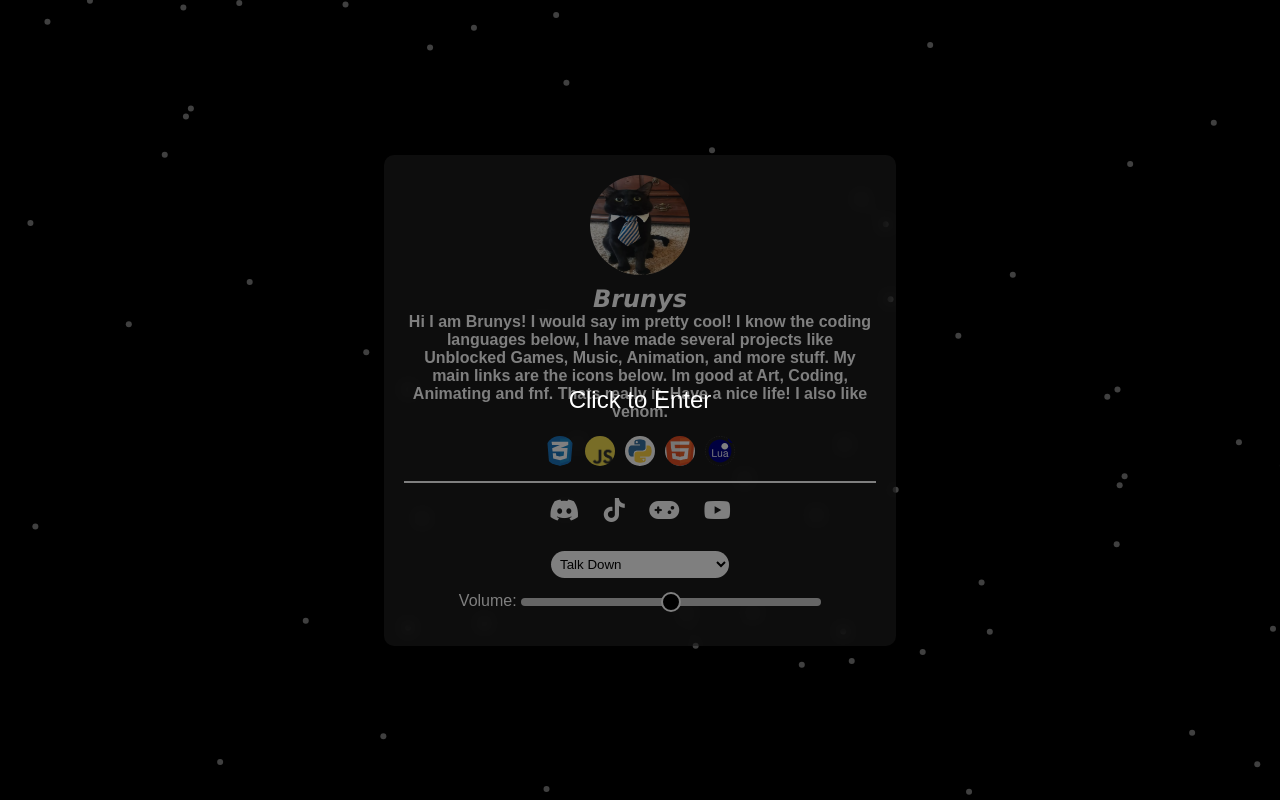
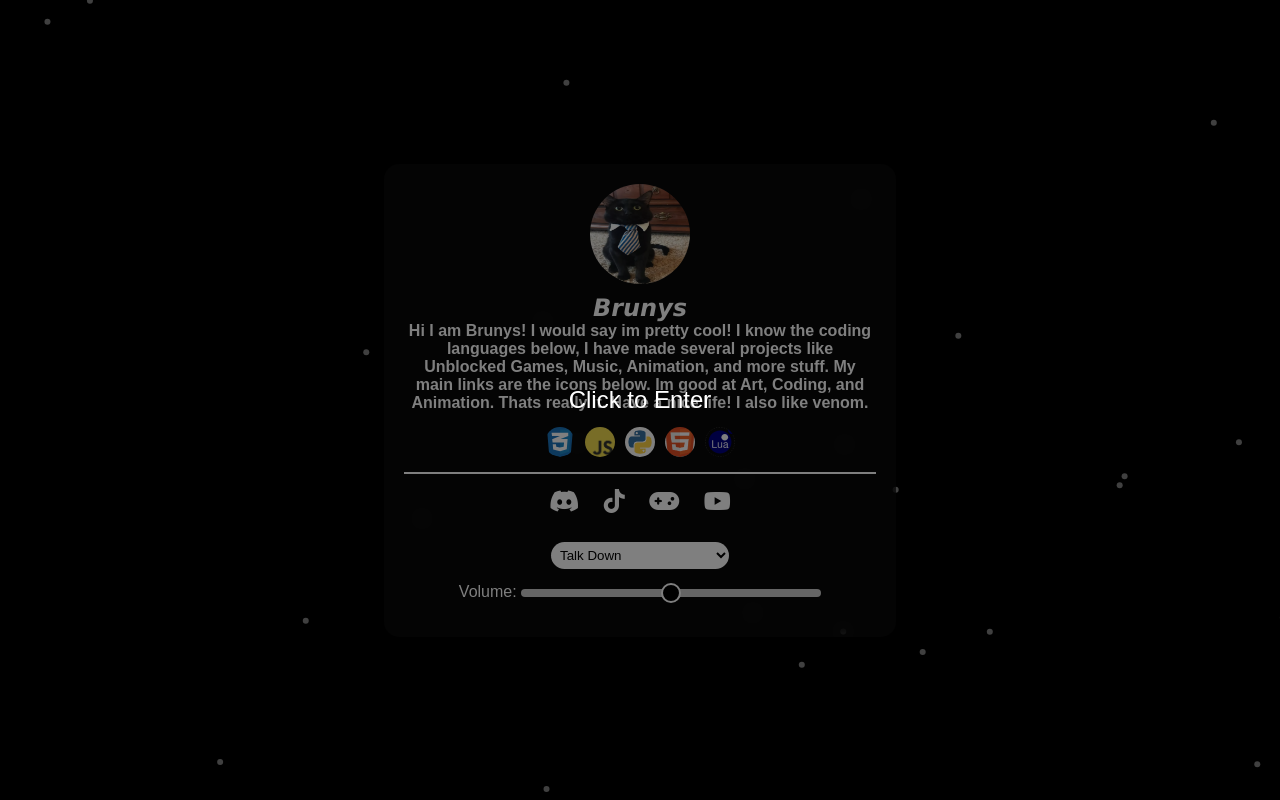
Before and after one commit to use-brunysixlwork/Brunys-About-Me, a plain HTML site: page index.html in a window 1280 px wide. Drawn offline with nearby package versions, Linux system fonts and the light colour scheme.

Commit message:
NEW SONGS + NEW CSS + PFP CHANGE

```diff
--- a/index.html
+++ b/index.html
@@ -37,7 +37,7 @@
     <div class="about-container">
       <img class="profile" src="/images/pfp.jpg">
       <h2>𝘽𝙧𝙪𝙣𝙮𝙨</h2>
-      <h4>Hi I am Brunys! I would say im pretty cool! I know the coding languages below, I have made several projects like Unblocked Games, Music, Animation, and more stuff. My main links are the icons below. Im good at Art, Coding, Animating and fnf. Thats really it. Have a nice life! I also like venom.</h4>
+      <h4>Hi I am Brunys! I would say im pretty cool! I know the coding languages below, I have made several projects like Unblocked Games, Music, Animation, and more stuff. My main links are the icons below. Im good at Art, Coding, and Animation. Thats really it. Have a nice life! I also like venom.</h4>
 
       <div class="image-group">
         <img src="/images/css.svg">
@@ -58,7 +58,7 @@
 
       <br>
 
-      <select id="mp3Selector">
+      <select id="mp3Selector" onchange="saveSelection()">
         <option value="/music/talk down.mp3">Talk Down</option>
         <option value="/music/mary.mp3">Mary</option>
         <option value="/music/dryyoureyes.mp3">Dry Your Eyes</option>
@@ -72,7 +72,10 @@
         <option value="/music/memories.mp3">Memories</option>
         <option value="/music/resonancexdoyalike.mp3">Resonance X Do Ya Like</option>
         <option value="/music/imisstheoldpasha.mp3">I Miss The Old Pasha</option>
-      </select>
+        <option value="/music/fentation.mp3">Fentation</option>
+        <option value="/music/pride.mp3">Pride</option>
+        <option value="/music/neverseemeagain.mp3">Never See Me Again</option>
+    </select>
 
       <br>
 
@@ -83,5 +86,6 @@
     <audio id="bg-audio" src="/talk down.mp3" loop></audio>
 
     <script src="/script.js"></script>
+
 </body>
 </html>
--- a/script.js
+++ b/script.js
@@ -1,6 +1,6 @@
 particlesJS("particles-js", {
   particles: {
-      number: { value: 50 },
+    number: { value: 20 },
     shape: { type: "circle" },
     opacity: { value: 0.5 },
     size: { value: 3 },
@@ -140,3 +140,15 @@ particlesJS("particles-js", {
 });
 
 startAudio();
+
+function saveSelection() {
+  const selector = document.getElementById("mp3Selector");
+  localStorage.setItem("selectedSong", selector.value);
+}
+
+window.onload = function() {
+  const savedSong = localStorage.getItem("selectedSong");
+  if (savedSong) {
+      document.getElementById("mp3Selector").value = savedSong;
+  }
+}
--- a/styles.css
+++ b/styles.css
@@ -38,9 +38,9 @@ body {
 .about-container {
   width: 40vw;
   text-align: center;
-  background: rgba(255, 255, 255, 0.1);
+  background: rgba(16, 16, 16, 0.5);
   padding: 20px;
-  border-radius: 10px;
+  border-radius: 15px;
   backdrop-filter: blur(10px);
   position: relative;
   z-index: 1;
```
Also changed, not shown: 3 other files. Lines whose indentation alone changed are shown as unchanged.
